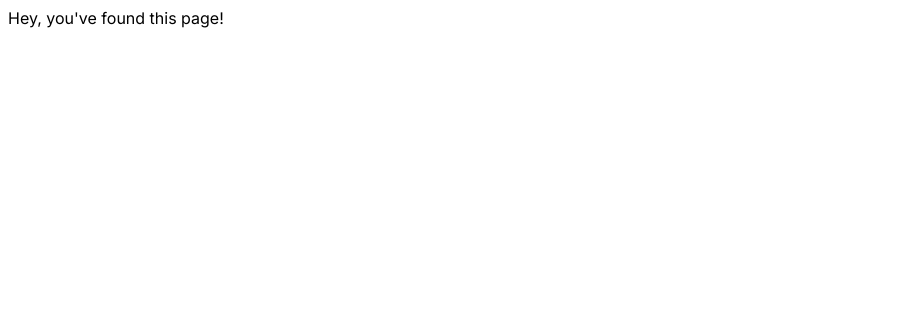
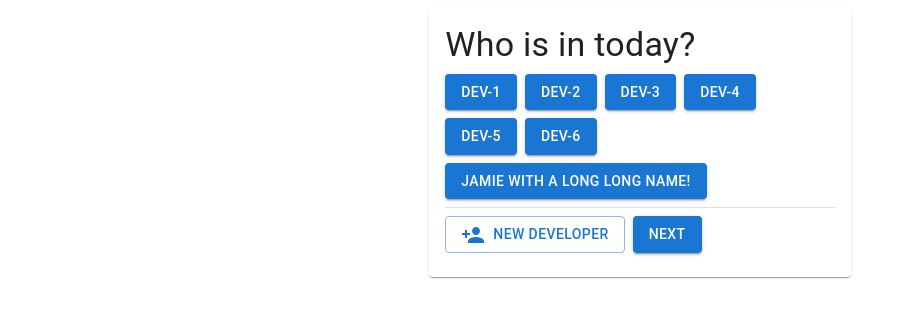
Before and after one commit to jamieredding/pair-stairs, a Next.js app in the folder frontend/: page / in a window 1280 px wide. Shown: the top 318 px of the page, without its empty margins (0-906 px from the left). Built offline with nearby package versions, Linux system fonts and the light colour scheme.

Commit message:
Add ChooseDevelopers.tsx

```diff
--- /dev/null
+++ b/frontend/src/app/components/ChooseDevelopers.tsx
@@ -0,0 +1,38 @@
+import {Button, Divider, Stack, Typography} from "@mui/material";
+import IdToggleButtonGroup from "@/app/components/IdToggleButtonGroup";
+import {useState} from "react";
+import {PersonAdd} from "@mui/icons-material";
+
+const developers = [
+    {id: 1, displayName: "dev-1"},
+    {id: 2, displayName: "dev-2"},
+    {id: 3, displayName: "dev-3"},
+    {id: 4, displayName: "dev-4"},
+    {id: 5, displayName: "dev-5"},
+    {id: 6, displayName: "dev-6"},
+    {id: 7, displayName: "Jamie with a long long name!"},
+]
+
+interface ChooseDeveloperProps {
+    savedDeveloperIds: number[];
+    setSavedDeveloperIds: (_: (prev: number[]) => number[]) => any;
+}
+
+export default function ChooseDevelopers({savedDeveloperIds, setSavedDeveloperIds}: ChooseDeveloperProps) {
+    const allDevelopers = developers;
+    const [selectedDeveloperIds, setSelectedDeveloperIds] = useState<number[]>(() => allDevelopers.map(dev => dev.id));
+
+    return (
+        <Stack gap={1}>
+            <Typography variant="h4">Who is in today?</Typography>
+            <IdToggleButtonGroup allItems={allDevelopers} selectedIds={selectedDeveloperIds}
+                                 setSelectedIds={setSelectedDeveloperIds}/>
+            <Divider/>
+            <Stack direction="row" gap={1}>
+
+            <Button variant="outlined"><PersonAdd sx={{marginRight: (theme) => theme.spacing(1)}}/> New developer</Button>
+            <Button variant="contained">Next</Button>
+            </Stack>
+        </Stack>
+    )
+}
--- /dev/null
+++ b/frontend/src/app/components/IdToggleButtonGroup.tsx
@@ -0,0 +1,34 @@
+import {Button, Stack} from "@mui/material";
+
+interface Displayable {
+    id: number;
+    displayName: string;
+}
+
+interface IdToggleButtonGroupProps {
+    allItems: Displayable[];
+    selectedIds: number[],
+    setSelectedIds: (_: (prev: number[]) => number[]) => any
+}
+
+export default function IdToggleButtonGroup({allItems, selectedIds, setSelectedIds}: IdToggleButtonGroupProps) {
+    function toggleItem(id: number) {
+        if (selectedIds.includes(id)) {
+            setSelectedIds(prev => prev.filter(other => other !== id))
+        } else {
+            setSelectedIds(prev => [...prev, id]);
+        }
+    }
+
+    return (
+        <Stack spacing={1} flexWrap="wrap" direction="row" useFlexGap={true}>
+            {allItems.map(item =>
+                <Button key={item.id} onClick={() => toggleItem(item.id)}
+                        variant={selectedIds.includes(item.id) ? "contained" : "outlined"}
+                >
+                    {item.displayName}
+                </Button>
+            )}
+        </Stack>
+    )
+}
--- /dev/null
+++ b/frontend/src/app/components/NewCombinationForm.tsx
@@ -0,0 +1,24 @@
+"use client"
+
+import {Card, CardContent} from "@mui/material";
+import ChooseDevelopers from "@/app/components/ChooseDevelopers";
+import Grid from "@mui/system/Unstable_Grid";
+import {useState} from "react";
+
+
+export default function NewCombinationForm() {
+    const [selectedDeveloperIds, setSelectedDeveloperIds] = useState<number[]>([])
+
+    return (
+        <Grid container justifyContent="center">
+            <Grid xs={12} sm={4}>
+                <Card>
+                    <CardContent>
+                        <ChooseDevelopers savedDeveloperIds={selectedDeveloperIds}
+                                          setSavedDeveloperIds={setSelectedDeveloperIds}/>
+                    </CardContent>
+                </Card>
+            </Grid>
+        </Grid>
+    )
+}
--- a/frontend/src/app/page.tsx
+++ b/frontend/src/app/page.tsx
@@ -1,7 +1,9 @@
+import NewCombinationForm from "@/app/components/NewCombinationForm";
+
 export default function Home() {
     return (
         <main>
-            Hey, you've found this page!
+            <NewCombinationForm/>
         </main>
     );
 }
```
Also changed, not shown: frontend/package.json (+8 -4 lines), 1 other file (tests, documents, lock files or other folders).
